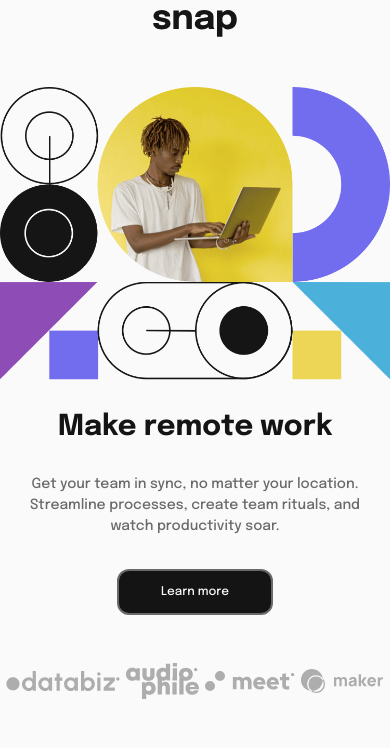
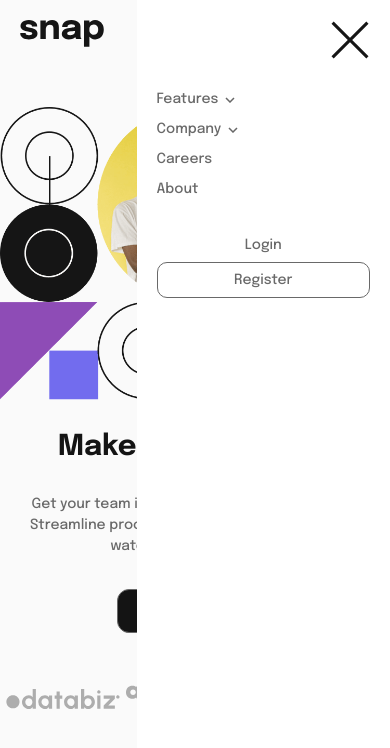
Before and after one commit to codewithmide/Intro-section-with-dropdown-navigation, a plain HTML site: page index.html in a window 390 px wide. Drawn offline with Linux system fonts and the light colour scheme.

Commit message:
added sidebar

```diff
--- a/index.html
+++ b/index.html
@@ -24,6 +24,8 @@
   <nav class="navbar">
 
     <img src="./images/logo.svg" alt="logo" class="logo">
+
+    <img src="./images/icon-menu.svg" alt="icon-menu" class="menu">
 
     <section class="list">
 
@@ -111,6 +113,36 @@
 
   </nav>
 
+  <section class="sidebar">
+    <div class="closebtn">
+      <img src="./images/icon-close-menu.svg" alt="close" class="mobile-close">
+    </div>
+
+    <div class="navigation">
+      <ul class="mobile-ul">
+        <li>
+          <a href="#">
+            Features
+          </a>
+          <img src="./images/icon-arrow-down.svg" alt="icon-arrow-down" class="open">
+          <img src="./images/icon-arrow-up.svg" alt="icon-arrow-up" class="close hide">
+        </li>
+        <li>
+          <a href="#">Company</a>
+          <img src="./images/icon-arrow-down.svg" alt="icon-arrow-down" class="open">
+          <img src="./images/icon-arrow-up.svg" alt="icon-arrow-up" class="close hide">
+        </li>
+        <li>Careers</li>
+        <li>About</li>
+      </ul>
+    </div>
+
+    <div class="mobile-btns">
+      <button class="login">Login</button>
+      <button class="mobile-register">Register</button>
+    </div>
+  </section>
+
   <main>
 
 
--- a/styles.css
+++ b/styles.css
@@ -28,6 +28,13 @@ body, html {
     grid-template-columns: 11% 76% 13%;
     align-items: center;
 }
+.mobile {
+    display: none;
+}
+
+.menu {
+    display: none;
+}
 
 .list {
     display: flex;
@@ -45,8 +52,7 @@ body, html {
 }
 
 .register {
-    margin-right: auto;
-    margin-left: auto;
+    margin: 0 auto;
 }
 
 ul {
@@ -64,10 +70,6 @@ li {
 li:hover {
     color: hsl(0, 0%, 8%);
     font-weight: 500;
-}
-
-a > img {
-    margin: 0 0 0.1em .2rem;
 }
 
 a {
@@ -88,7 +90,7 @@ a:hover {
 
 button {
     padding: 10px 15px;
-    border: 2px solid hsl(0, 0%, 41%);
+    border: 1px solid hsl(0, 0%, 41%);
     color: hsl(0, 0%, 41%);
     outline: none;
     background-color: transparent;
@@ -96,11 +98,6 @@ button {
     font-family: 'Epilogue', sans-serif;
     font-size: 14px;
     cursor: pointer;
-}
-
-button:hover {
-    color: hsl(0, 0%, 8%);
-    border: 2px solid hsl(0, 0%, 8%);
 }
 
 .feature,
@@ -248,11 +245,18 @@ h1 {
     display: none;
 }
 
+.sidebar {
+    display: none;
+}
+
 @media only screen and (max-width: 480px) {
     .navbar {
         display: flex;
-        align-items: center;
         justify-content: space-between;
+        padding: 20px;
+    }
+    .logo {
+        margin: 0;
     }
     .navbar > section {
         display: none;
@@ -310,4 +314,69 @@ h1 {
     .attribution {
         bottom: 0;
     }
+
+    .menu {
+        display: flex;
+    }
+
+    .sidebar {
+        display: block;
+        background: #fff;
+        width: 65%;
+        height: 100%;
+        position: fixed;
+        top: 0;
+        right: 0;
+        z-index: 1;
+        padding: 20px;
+    }
+    .closebtn {
+        width: 100%;
+        height: 5%;
+        display: flex;
+        justify-content: flex-end;
+    }
+
+    .navigation {
+        margin-top: 2rem;
+    }
+
+    .mobile-ul {
+        display: block;
+    }
+
+    .mobile-ul > li {
+        margin-top: 1rem;
+    }
+
+    .mobile-btns {
+        display: flex;
+        flex-direction: column;
+        width: 100%;
+        margin-top: 2rem;
+    }
+
+    .login {
+        border: none;
+        outline: none;
+    }
+
+    .login:hover {
+        outline: none;
+        border: none;
+    }
+
+    .mobile-register {
+        cursor: pointer;
+        outline: none;
+    }
+
+    .mobile-register:hover {
+        background-color: hsl(0, 0%, 8%);
+        color: #fff;
+    }
+
+    .mobile-ul > li > a{
+        margin-right: .2rem;
+    }
 }
```
